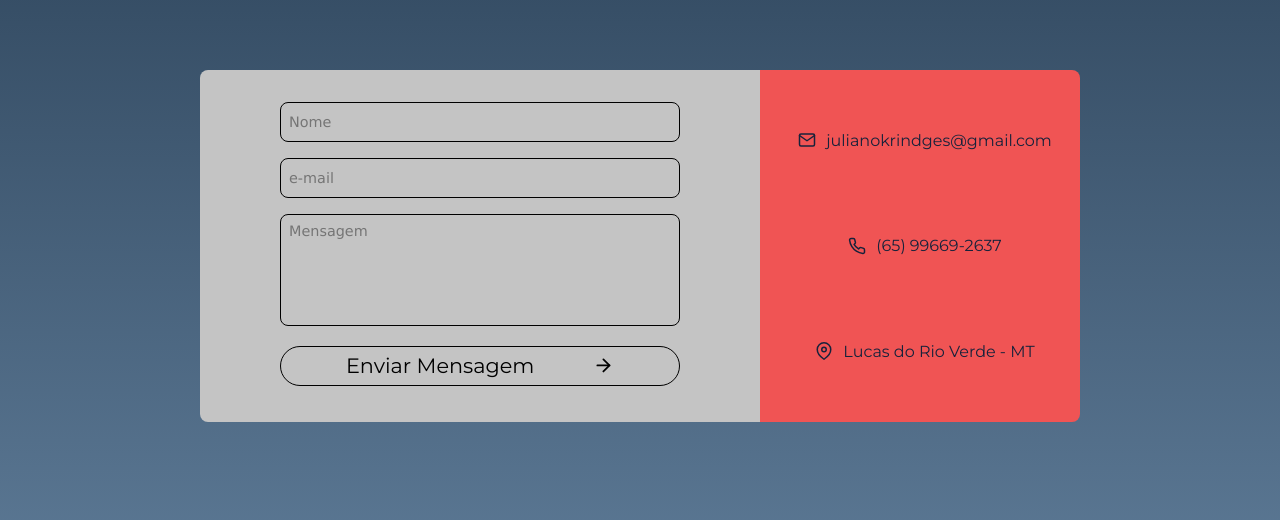
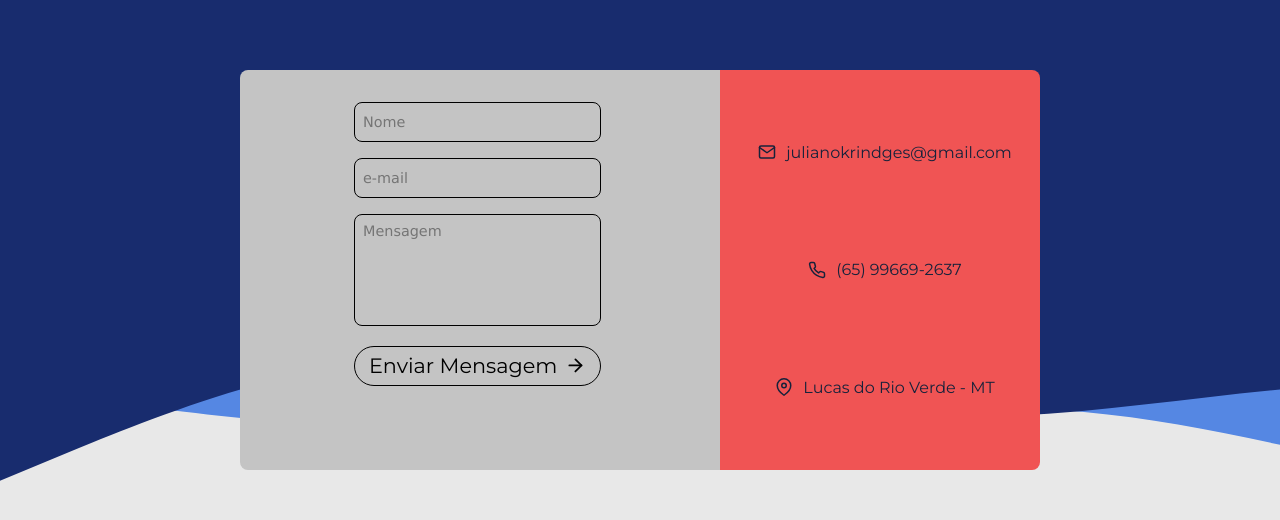
Before and after one commit to KrindgesJuliano/portfolio, a Next.js app: page / in a window 1280 px wide. Shown: the part 1916-2436 px from the top of the page. Built offline with nearby package versions, Linux system fonts and the light colour scheme.

Commit message:
fix contact

```diff
--- a/src/components/ContactSection/styles.module.css
+++ b/src/components/ContactSection/styles.module.css
@@ -1,27 +1,28 @@
 .section {
   display: flex;
-  height: 100vh;
+  height: 80vh;
   width: 100%;
 
-  background: linear-gradient(180deg, #30475e 0%, #64829f 100%);
+  background: url("/contactBG.svg") no-repeat;
+  background-size: cover;
 }
 
 .sectionContainer {
   display: flex;
-  width: 70rem;
+  width: min(90%, 70rem);
   height: 100%;
   margin: 0 auto;
   flex-direction: column;
   z-index: 1;
   align-items: center;
+  padding: 0 1rem;
 }
 
 .formContainer {
   background-color: #c4c4c4;
   padding: 1rem;
-  width: 35rem;
-  max-width: 40rem;
-  height: 22rem;
+  width: min(80%, 30rem);
+  height: 25rem;
   border-radius: 8px 0 0 8px;
   display: flex;
   justify-content: center;
@@ -32,7 +33,7 @@
   border-radius: 8px;
   background-color: #c4c4c4;
   height: 2.5rem;
-  width: 25rem;
+  width: min(25rem, 98%);
   font-size: 1.4rem;
   padding: 0.5rem;
   font-family: Verdana, Geneva, Tahoma, sans-serif;
@@ -44,7 +45,7 @@
   border-radius: 8px;
   background-color: #c4c4c4;
   height: 7rem;
-  width: 25rem;
+  width: min(25rem, 98%);
   font-size: 1.4rem;
   resize: none;
   padding: 0.5rem;
@@ -59,7 +60,7 @@
 }
 
 .submitButton {
-  width: 25rem;
+  width: min(25rem, 98%);
   height: 2.5rem;
   border: 1px solid black;
   border-radius: 2rem;
@@ -75,6 +76,7 @@
 .submitButton:hover {
   /* background-color: #f05454; */
   color: #f05454;
+  border: 1px solid #f05454;
 }
 
 .contactInfo {
@@ -95,9 +97,100 @@
 .contactContainer {
   display: flex;
   margin-top: 2rem;
+  width: min(90%, 55rem);
+  height: auto;
+  justify-content: center;
+  /* flex-wrap: wrap; */
 }
 
 .sectionTitle {
   color: white;
   font-size: 3rem;
 }
+
+@media screen and (max-width: 700px) {
+  .contactContainer {
+    display: block;
+  }
+
+  .contactInfo {
+    background-color: #f05454;
+    border-radius: 0 0 8px 8px;
+    width: min(30rem, 90%);
+    margin: 0 auto;
+  }
+
+  .formContainer {
+    width: min(90%, 30rem);
+    height: 90%;
+    border-radius: 8px 8px 0 0;
+    margin: 0 auto;
+  }
+}
+
+@media screen and (max-width: 400px) {
+  .contactContainer {
+    display: block;
+    width: 100%;
+  }
+
+  .contactInfo {
+    background-color: #f05454;
+    border-radius: 0 0 8px 8px;
+    width: min(30rem, 100%);
+    height: 90%;
+    margin: 0 auto;
+    font-size: 1rem;
+  }
+
+  .formContainer {
+    width: min(100%, 30rem);
+    height: 90%;
+    border-radius: 8px 8px 0 0;
+    margin: 0 auto;
+  }
+
+  .formInput {
+    border: 1px solid black;
+    border-radius: 8px;
+    background-color: #c4c4c4;
+    height: 2.5rem;
+    width: min(25rem, 98%);
+    font-size: 1rem;
+    padding: 0.5rem;
+    font-family: Verdana, Geneva, Tahoma, sans-serif;
+    font-size: 0.9rem;
+  }
+
+  .formInputMsg {
+    border: 1px solid black;
+    border-radius: 8px;
+    background-color: #c4c4c4;
+    height: 7rem;
+    width: min(25rem, 98%);
+    font-size: 1rem;
+    resize: none;
+    padding: 0.5rem;
+    font-family: Verdana, Geneva, Tahoma, sans-serif;
+    font-size: 0.9rem;
+  }
+
+  .submitButton {
+    width: min(25rem, 98%);
+    height: 2.5rem;
+    border: 1px solid black;
+    border-radius: 2rem;
+    background-color: #c4c4c4;
+    font-family: Montserrat, Verdana, Geneva, Tahoma, sans-serif;
+    font-size: 1rem;
+    display: flex;
+    justify-content: space-evenly;
+    align-items: center;
+    transition: background-color 1s, color 0.6s, border 0.5s;
+  }
+
+  .sectionTitle {
+    color: white;
+    font-size: 1.5rem;
+  }
+}
--- a/src/components/MainSection/styles.module.css
+++ b/src/components/MainSection/styles.module.css
@@ -9,11 +9,12 @@
   width: 100%;
   height: 100%;
   position: absolute;
+  overflow: hidden;
 }
 
 .sectionContainer {
   display: flex;
-  width: 70rem;
+  width: min(70rem, 90%);
   margin: 0 auto;
   flex-wrap: wrap;
   padding: 0 1rem;
--- a/src/components/SectionLayout/styles.module.css
+++ b/src/components/SectionLayout/styles.module.css
@@ -1,3 +1,5 @@
 .section {
   display: flex;
+  margin: 0;
+  padding: 0;
 }
--- a/styles/globals.css
+++ b/styles/globals.css
@@ -1,4 +1,5 @@
 html,
+section,
 body {
   padding: 0;
   margin: 0;
```
Also changed, not shown: public/contactBG.svg (added).
